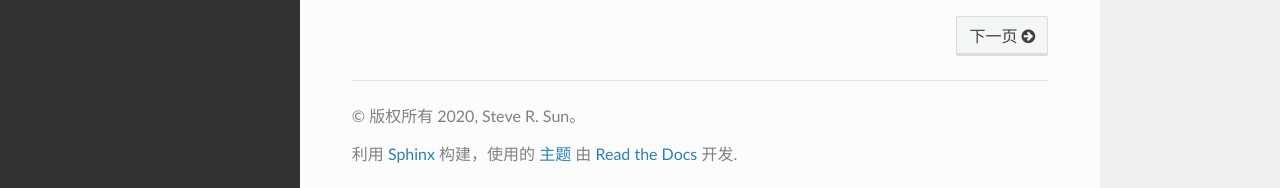
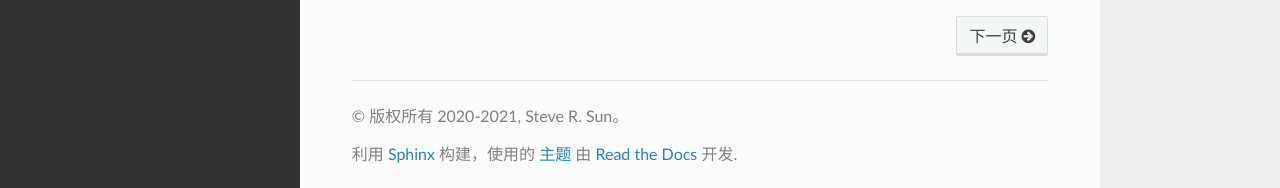
Before and after one commit to sun1638650145/classicML, a Sphinx documentation site: the page built from docs/source/index.rst, in a window 1280 px wide and 900 px high, scrolled down 1013 px. Shown: the part 709-897 px from the top of the window. Built offline with Sphinx 7.4.7 and the Read the Docs theme 2.0.0, drawn with Linux system fonts in a browser that asks for light colours.

Commit message:
update copyright

```diff
--- a/docs/source/conf.py
+++ b/docs/source/conf.py
@@ -1,10 +1,10 @@
 # 项目信息
 project = 'classicML'
-copyright = '2020, Steve R. Sun'
+copyright = '2020-2021, Steve R. Sun'
 author = 'Steve R. Sun'
 
 # 版本号
-release = '0.5'
+release = '0.5.1'
 
 # markdown插件
 extensions = [
```
Also changed, not shown: 1 other file.
